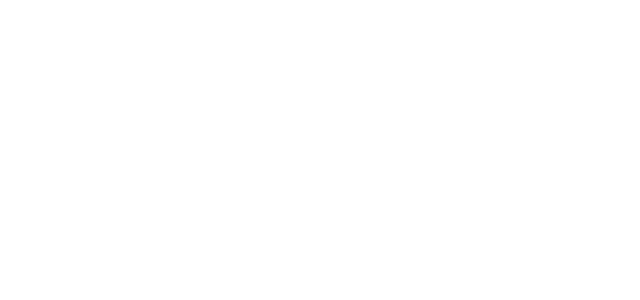
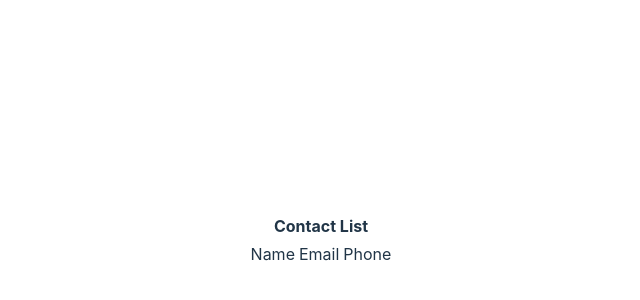
Before and after one commit to jpcharlebois/contact-list, a React (Vite) app: page / in a window 1280 px wide. Shown: the part 160-460 px from the top of the page, without its empty margins (319-959 px from the left). Built offline with nearby package versions, Linux system fonts and the light colour scheme.

Commit message:
added ContactList component

```diff
--- a/src/App.jsx
+++ b/src/App.jsx
@@ -1,4 +1,5 @@
 import { useState } from 'react'
+import  ContactList  from './components/ContactList'
 import './App.css'
 
 function App() {
@@ -6,7 +7,7 @@
   return (
     <>
       <div>
-
+        <ContactList />
       </div>
     </>
   )
--- /dev/null
+++ b/src/components/ContactList.jsx
@@ -0,0 +1,32 @@
+import { useState } from "react";
+
+  const dummyContacts = [
+    { id: 1, name: "R2-D2", phone: "222-222-2222", email: "r2d2@droids.com" },
+    { id: 2, name: "C-3PO", phone: "333-333-3333", email: "c3po@droids.com" },
+    { id: 3, name: "BB-8", phone: "888-888-8888", email: "bb8@droids.com" },
+  ];
+
+
+  export default function ContactList() {
+      const [contacts, setContacts] = useState(dummyContacts);
+    console.log("Contacts: ", contacts);
+    return (
+        <table>
+            <thead>
+                <tr>
+                    <th colSpan="3">Contact List</th>
+                </tr>
+            </thead>
+            <tbody>
+                <tr>
+                    <td>Name</td>
+                    <td>Email</td>
+                    <td>Phone</td>
+                </tr>
+                {
+
+                }
+            </tbody>
+        </table>
+    );
+}
```
